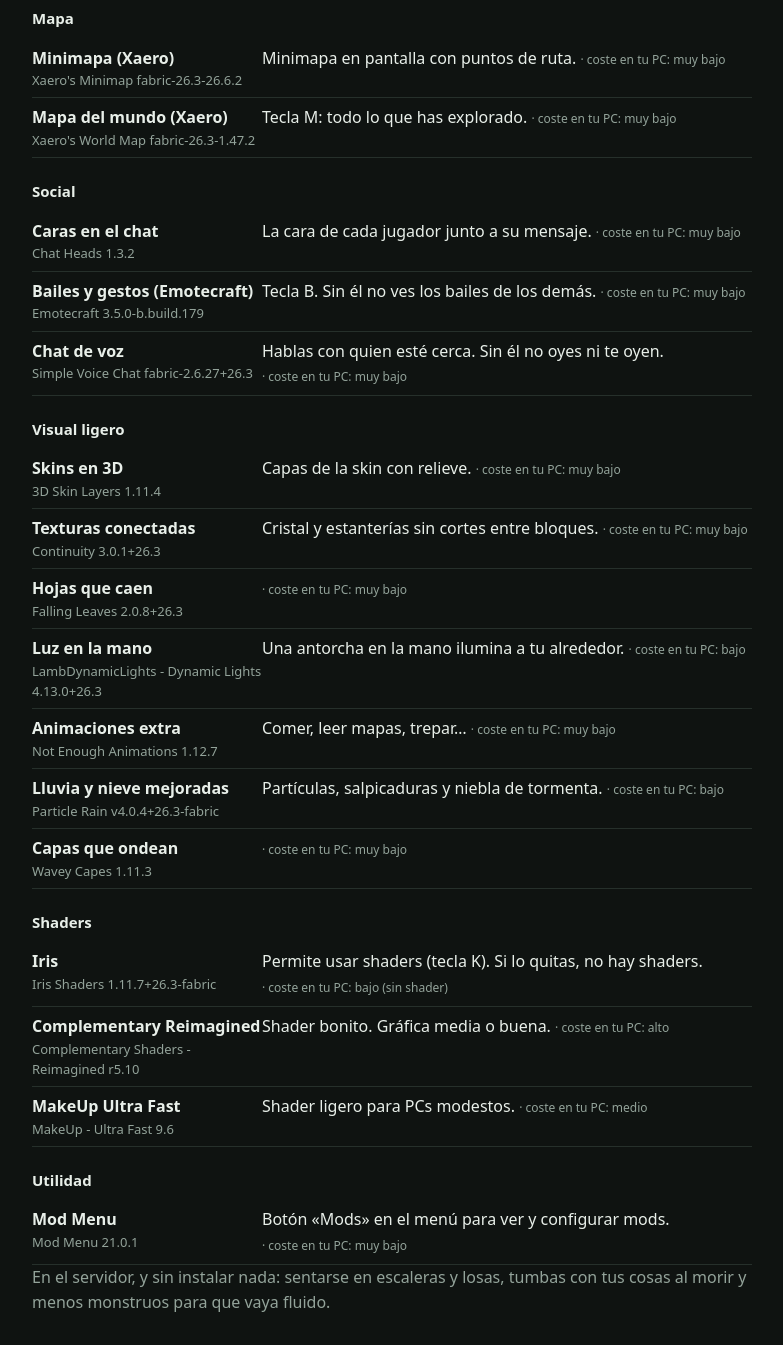
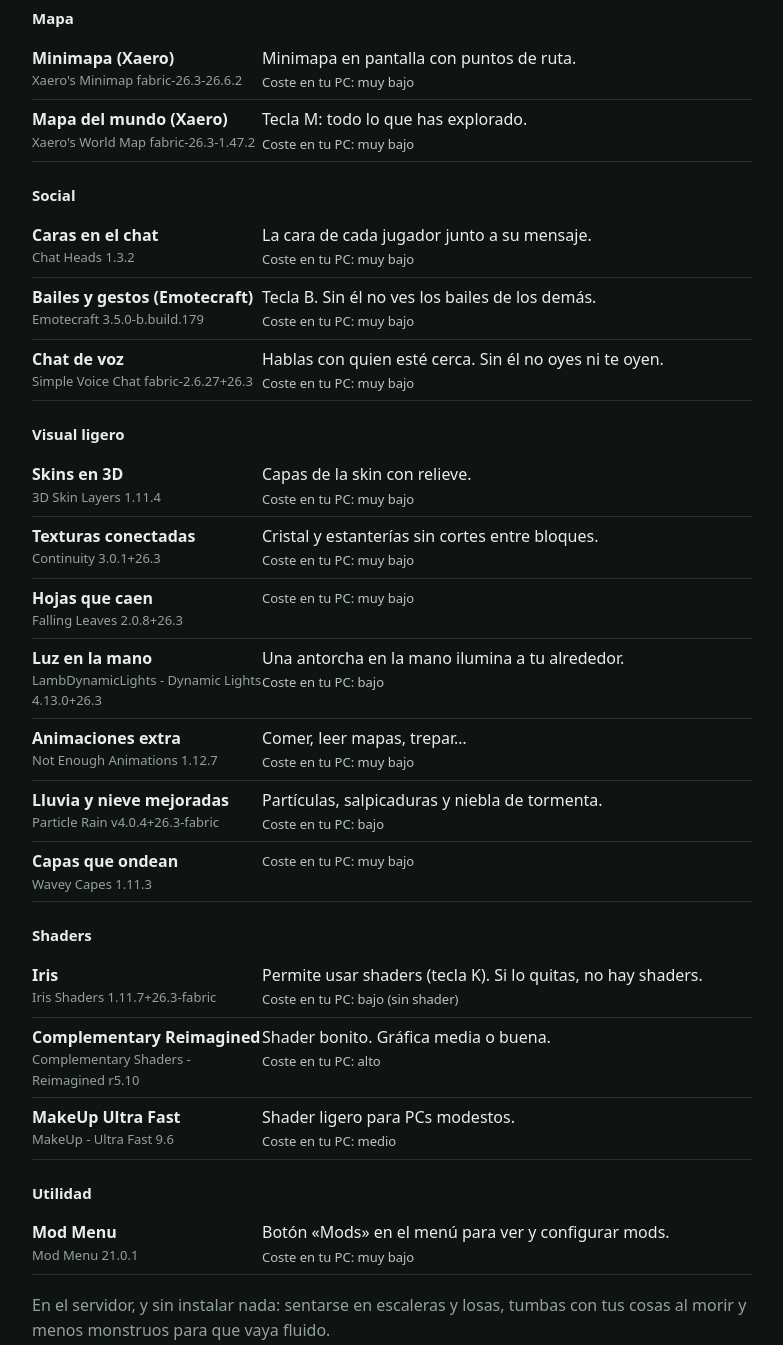
Before and after one commit to JosepOli/olive-smp, a plain HTML site: page index.html in a window 1280 px wide. Shown: the part 2240-3585 px from the top of the page, without its empty margins (248-1031 px from the left). Drawn offline with Linux system fonts and the light colour scheme; no server answers.

Commit message:
web: legibilidad del coste y tablas en móvil

```diff
--- a/index.html
+++ b/index.html
@@ -36,7 +36,9 @@ footer{margin-top:56px;font-size:13px;color:var(--mut)} a{color:var(--acc)}
 .tbl td{vertical-align:top} .tbl td:first-child{width:230px;font-weight:600} .tbl small{display:block;font-weight:400;color:var(--mut);font-size:13px}
 .tag{display:inline-block;font-size:12px;font-weight:700;padding:1px 8px;border-radius:99px;margin-left:6px;vertical-align:1px}
 .obl{background:#2a2f2c;color:var(--mut)} .opc{background:#1f3325;color:var(--acc)}
-.cost{font-size:12px;color:var(--mut);white-space:nowrap}
+.cost{display:block;font-size:13px;color:#b9c7bf;margin-top:2px}
+.tbl{margin-bottom:6px}
+@media (max-width:560px){.tbl td{display:block;width:auto!important;border-bottom:0;padding:2px 0}.tbl tr{display:block;border-bottom:1px solid var(--line);padding:8px 0}}
 h3{font-size:15px;margin:22px 0 8px;color:var(--fg)}
 nav{display:flex;flex-wrap:wrap;gap:6px;margin-top:22px} nav a{font-size:14px;text-decoration:none;border:1px solid var(--line);border-radius:99px;padding:3px 11px;color:var(--mut)} nav a:hover{color:var(--fg)}
 </style>
@@ -83,24 +85,24 @@ nav{display:flex;flex-wrap:wrap;gap:6px;margin-top:22px} nav a{font-size:14px;te
 </table><h3>Librerías</h3><p class="mut">Piezas que necesitan otros mods; no se ven: Cloth Config API, Text Placeholder API, Player Animation Library, SuperMartijn642&#x27;s Config Lib, SuperMartijn642&#x27;s Core Lib.</p>
 <h3 style="margin-top:30px">Opcionales <span class="tag opc">puedes quitarlos</span></h3>
 <p class="mut">Solo cambian lo que ves o escuchas tú; los demás jugadores no lo notan. Excepción: sin chat de voz no oyes a nadie, y sin Emotecraft no ves los bailes de los demás.</p>
-<h3>Mapa</h3><table class="tbl"><tr><td>Minimapa (Xaero)<small>Xaero&#x27;s Minimap fabric-26.3-26.6.2</small></td><td>Minimapa en pantalla con puntos de ruta. <span class="cost">· coste en tu PC: muy bajo</span></td></tr>
-<tr><td>Mapa del mundo (Xaero)<small>Xaero&#x27;s World Map fabric-26.3-1.47.2</small></td><td>Tecla M: todo lo que has explorado. <span class="cost">· coste en tu PC: muy bajo</span></td></tr>
-</table><h3>Social</h3><table class="tbl"><tr><td>Caras en el chat<small>Chat Heads 1.3.2</small></td><td>La cara de cada jugador junto a su mensaje. <span class="cost">· coste en tu PC: muy bajo</span></td></tr>
-<tr><td>Bailes y gestos (Emotecraft)<small>Emotecraft 3.5.0-b.build.179</small></td><td>Tecla B. Sin él no ves los bailes de los demás. <span class="cost">· coste en tu PC: muy bajo</span></td></tr>
-<tr><td>Chat de voz<small>Simple Voice Chat fabric-2.6.27+26.3</small></td><td>Hablas con quien esté cerca. Sin él no oyes ni te oyen. <span class="cost">· coste en tu PC: muy bajo</span></td></tr>
-</table><h3>Visual ligero</h3><table class="tbl"><tr><td>Skins en 3D<small>3D Skin Layers 1.11.4</small></td><td>Capas de la skin con relieve. <span class="cost">· coste en tu PC: muy bajo</span></td></tr>
-<tr><td>Texturas conectadas<small>Continuity 3.0.1+26.3</small></td><td>Cristal y estanterías sin cortes entre bloques. <span class="cost">· coste en tu PC: muy bajo</span></td></tr>
-<tr><td>Hojas que caen<small>Falling Leaves 2.0.8+26.3</small></td><td> <span class="cost">· coste en tu PC: muy bajo</span></td></tr>
-<tr><td>Luz en la mano<small>LambDynamicLights - Dynamic Lights 4.13.0+26.3</small></td><td>Una antorcha en la mano ilumina a tu alrededor. <span class="cost">· coste en tu PC: bajo</span></td></tr>
-<tr><td>Animaciones extra<small>Not Enough Animations 1.12.7</small></td><td>Comer, leer mapas, trepar… <span class="cost">· coste en tu PC: muy bajo</span></td></tr>
-<tr><td>Lluvia y nieve mejoradas<small>Particle Rain v4.0.4+26.3-fabric</small></td><td>Partículas, salpicaduras y niebla de tormenta. <span class="cost">· coste en tu PC: bajo</span></td></tr>
-<tr><td>Capas que ondean<small>Wavey Capes 1.11.3</small></td><td> <span class="cost">· coste en tu PC: muy bajo</span></td></tr>
-</table><h3>Shaders</h3><table class="tbl"><tr><td>Iris<small>Iris Shaders 1.11.7+26.3-fabric</small></td><td>Permite usar shaders (tecla K). Si lo quitas, no hay shaders. <span class="cost">· coste en tu PC: bajo (sin shader)</span></td></tr>
-<tr><td>Complementary Reimagined<small>Complementary Shaders - Reimagined r5.10</small></td><td>Shader bonito. Gráfica media o buena. <span class="cost">· coste en tu PC: alto</span></td></tr>
-<tr><td>MakeUp Ultra Fast<small>MakeUp - Ultra Fast 9.6</small></td><td>Shader ligero para PCs modestos. <span class="cost">· coste en tu PC: medio</span></td></tr>
-</table><h3>Utilidad</h3><table class="tbl"><tr><td>Mod Menu<small>Mod Menu 21.0.1</small></td><td>Botón «Mods» en el menú para ver y configurar mods. <span class="cost">· coste en tu PC: muy bajo</span></td></tr>
+<h3>Mapa</h3><table class="tbl"><tr><td>Minimapa (Xaero)<small>Xaero&#x27;s Minimap fabric-26.3-26.6.2</small></td><td>Minimapa en pantalla con puntos de ruta. <span class="cost">Coste en tu PC: muy bajo</span></td></tr>
+<tr><td>Mapa del mundo (Xaero)<small>Xaero&#x27;s World Map fabric-26.3-1.47.2</small></td><td>Tecla M: todo lo que has explorado. <span class="cost">Coste en tu PC: muy bajo</span></td></tr>
+</table><h3>Social</h3><table class="tbl"><tr><td>Caras en el chat<small>Chat Heads 1.3.2</small></td><td>La cara de cada jugador junto a su mensaje. <span class="cost">Coste en tu PC: muy bajo</span></td></tr>
+<tr><td>Bailes y gestos (Emotecraft)<small>Emotecraft 3.5.0-b.build.179</small></td><td>Tecla B. Sin él no ves los bailes de los demás. <span class="cost">Coste en tu PC: muy bajo</span></td></tr>
+<tr><td>Chat de voz<small>Simple Voice Chat fabric-2.6.27+26.3</small></td><td>Hablas con quien esté cerca. Sin él no oyes ni te oyen. <span class="cost">Coste en tu PC: muy bajo</span></td></tr>
+</table><h3>Visual ligero</h3><table class="tbl"><tr><td>Skins en 3D<small>3D Skin Layers 1.11.4</small></td><td>Capas de la skin con relieve. <span class="cost">Coste en tu PC: muy bajo</span></td></tr>
+<tr><td>Texturas conectadas<small>Continuity 3.0.1+26.3</small></td><td>Cristal y estanterías sin cortes entre bloques. <span class="cost">Coste en tu PC: muy bajo</span></td></tr>
+<tr><td>Hojas que caen<small>Falling Leaves 2.0.8+26.3</small></td><td><span class="cost">Coste en tu PC: muy bajo</span></td></tr>
+<tr><td>Luz en la mano<small>LambDynamicLights - Dynamic Lights 4.13.0+26.3</small></td><td>Una antorcha en la mano ilumina a tu alrededor. <span class="cost">Coste en tu PC: bajo</span></td></tr>
+<tr><td>Animaciones extra<small>Not Enough Animations 1.12.7</small></td><td>Comer, leer mapas, trepar… <span class="cost">Coste en tu PC: muy bajo</span></td></tr>
+<tr><td>Lluvia y nieve mejoradas<small>Particle Rain v4.0.4+26.3-fabric</small></td><td>Partículas, salpicaduras y niebla de tormenta. <span class="cost">Coste en tu PC: bajo</span></td></tr>
+<tr><td>Capas que ondean<small>Wavey Capes 1.11.3</small></td><td><span class="cost">Coste en tu PC: muy bajo</span></td></tr>
+</table><h3>Shaders</h3><table class="tbl"><tr><td>Iris<small>Iris Shaders 1.11.7+26.3-fabric</small></td><td>Permite usar shaders (tecla K). Si lo quitas, no hay shaders. <span class="cost">Coste en tu PC: bajo (sin shader)</span></td></tr>
+<tr><td>Complementary Reimagined<small>Complementary Shaders - Reimagined r5.10</small></td><td>Shader bonito. Gráfica media o buena. <span class="cost">Coste en tu PC: alto</span></td></tr>
+<tr><td>MakeUp Ultra Fast<small>MakeUp - Ultra Fast 9.6</small></td><td>Shader ligero para PCs modestos. <span class="cost">Coste en tu PC: medio</span></td></tr>
+</table><h3>Utilidad</h3><table class="tbl"><tr><td>Mod Menu<small>Mod Menu 21.0.1</small></td><td>Botón «Mods» en el menú para ver y configurar mods. <span class="cost">Coste en tu PC: muy bajo</span></td></tr>
 </table>
-<p class="mut">En el servidor, y sin instalar nada: sentarse en escaleras y losas, tumbas con tus cosas al morir y menos monstruos para que vaya fluido.</p>
+<p class="mut" style="margin-top:18px">En el servidor, y sin instalar nada: sentarse en escaleras y losas, tumbas con tus cosas al morir y menos monstruos para que vaya fluido.</p>
 
 <h2 id="graficos">Gráficos</h2>
 <p>Los shaders vienen <b>apagados</b> para que vaya fluido en cualquier PC. Pulsa <kbd>K</kbd> en el juego para encenderlos o apagarlos. Para cambiar de shader o bajar su calidad: <i>Opciones → Calidad gráfica → Shaders</i>.</p>
```
